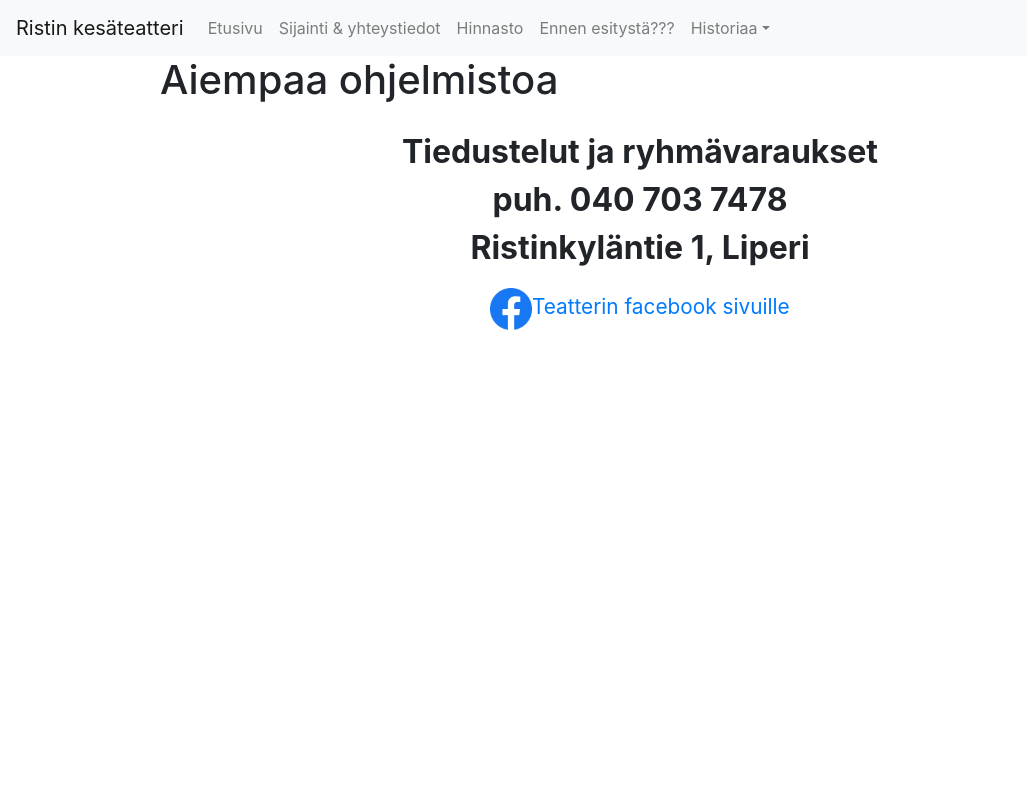
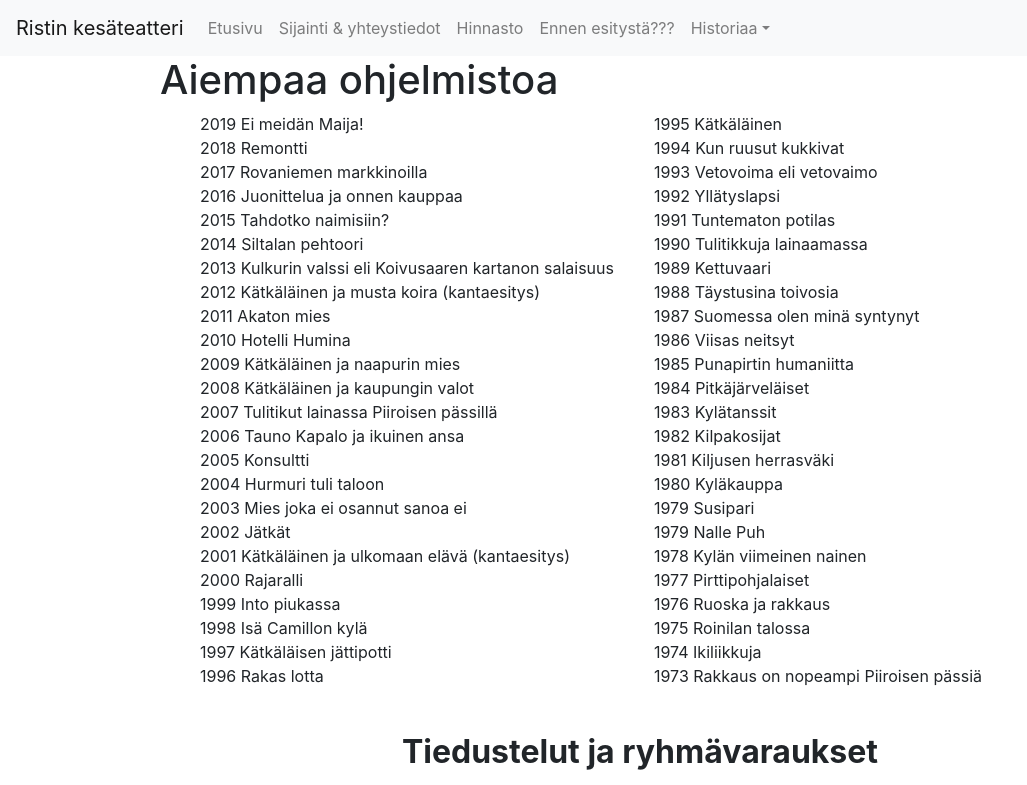
Before and after one commit to jonipol/teatteri, a React (Create React App) app: page /aiempaa in a window 1280 px wide. Shown: the top 785 px of the page, without its empty margins (0-1027 px from the left). Built offline with nearby package versions, Linux system fonts and the light colour scheme.

Commit message:
feat: Past shows added

```diff
--- a/src/components/Past.js
+++ b/src/components/Past.js
@@ -2,11 +2,80 @@ import React from 'react';
 
 const Past = () => {
 
+  const listStyle = {
+    listStyleType: 'none',
+  };
+
+  const column = {
+    textAlign: 'left',
+    display: 'table',
+  };
+
+  const leftColumn = {
+    float: 'left',
+  };
 
   return(
-    <div>
+    <div style={{margin: 'auto'}}>
       <h1>Aiempaa ohjelmistoa</h1>
-
+      <div>
+      <div style={column, leftColumn}>
+        <ul style={listStyle}>
+          <li>2019 Ei meidän Maija!</li>
+          <li>2018 Remontti</li>
+          <li>2017 Rovaniemen markkinoilla</li>
+          <li>2016 Juonittelua ja onnen kauppaa</li>
+          <li>2015 Tahdotko naimisiin?</li>
+          <li>2014 Siltalan pehtoori</li>
+          <li>2013 Kulkurin valssi eli Koivusaaren kartanon salaisuus</li>
+          <li>2012 Kätkäläinen ja musta koira (kantaesitys)</li>
+          <li>2011 Akaton mies</li>
+          <li>2010 Hotelli Humina</li>
+          <li>2009 Kätkäläinen ja naapurin mies</li>
+          <li>2008 Kätkäläinen ja kaupungin valot</li>
+          <li>2007 Tulitikut lainassa Piiroisen pässillä</li>
+          <li>2006 Tauno Kapalo ja ikuinen ansa</li>
+          <li>2005 Konsultti</li>
+          <li>2004 Hurmuri tuli taloon</li>
+          <li>2003 Mies joka ei osannut sanoa ei</li>
+          <li>2002 Jätkät</li>
+          <li>2001 Kätkäläinen ja ulkomaan elävä (kantaesitys)</li>
+          <li>2000 Rajaralli</li>
+          <li>1999 Into piukassa</li>
+          <li>1998 Isä Camillon kylä</li>
+          <li>1997 Kätkäläisen jättipotti</li>
+          <li>1996 Rakas lotta</li>
+        </ul>
+      </div>
+      <div style={column}>
+        <ul style={listStyle}>
+          <li>1995 Kätkäläinen</li>
+          <li>1994 Kun ruusut kukkivat</li>
+          <li>1993 Vetovoima eli vetovaimo</li>
+          <li>1992 Yllätyslapsi</li>
+          <li>1991 Tuntematon potilas</li>
+          <li>1990 Tulitikkuja lainaamassa</li>
+          <li>1989 Kettuvaari</li>
+          <li>1988 Täystusina toivosia</li>
+          <li>1987 Suomessa olen minä syntynyt</li>
+          <li>1986 Viisas neitsyt</li>
+          <li>1985 Punapirtin humaniitta</li>
+          <li>1984 Pitkäjärveläiset</li>
+          <li>1983 Kylätanssit</li>
+          <li>1982 Kilpakosijat</li>
+          <li>1981 Kiljusen herrasväki</li>
+          <li>1980 Kyläkauppa</li>
+          <li>1979 Susipari</li>
+          <li>1979 Nalle Puh</li>
+          <li>1978 Kylän viimeinen nainen</li>
+          <li>1977 Pirttipohjalaiset</li>
+          <li>1976 Ruoska ja rakkaus</li>
+          <li>1975 Roinilan talossa</li>
+          <li>1974 Ikiliikkuja</li>
+          <li><nobr>1973 Rakkaus on nopeampi Piiroisen pässiä</nobr></li>
+        </ul>
+      </div>
+      </div>
     </div>
   );
 };
```
